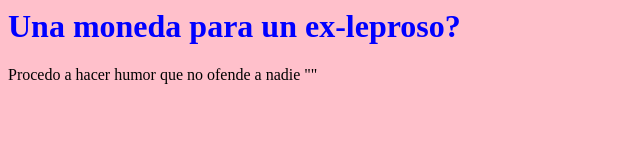
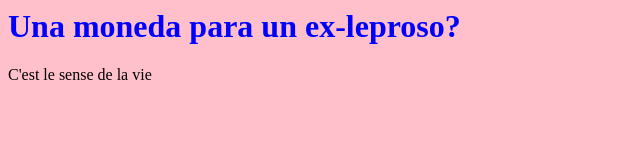
Before and after one commit to JolgorioMediante/repositorio1, a plain HTML site: page index.html in a window 1280 px wide. Shown: the whole page, without its empty margins (0-640 px from the left). Drawn offline with Linux system fonts and the light colour scheme.

Commit message:
This is the meaning of life

```diff
--- a/index.html
+++ b/index.html
@@ -4,6 +4,6 @@
 	</head>
 	<body>
 		<h1>Una moneda para un ex-leproso?</h1>
-		<p>Procedo a hacer humor que no ofende a nadie ""</p>
+		<p>C'est le sense de la vie</p>
 	</body>
 </html>
```
